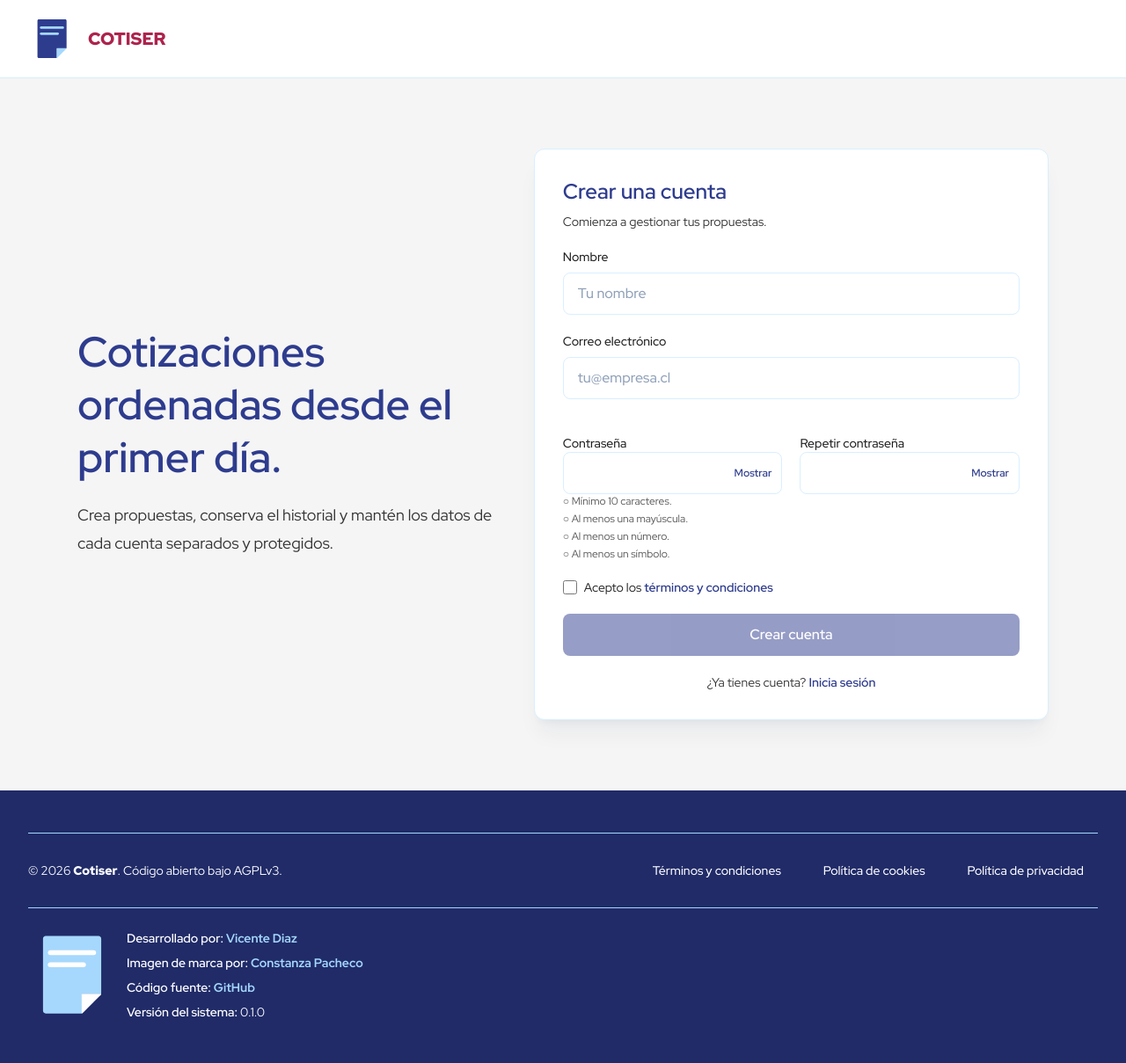
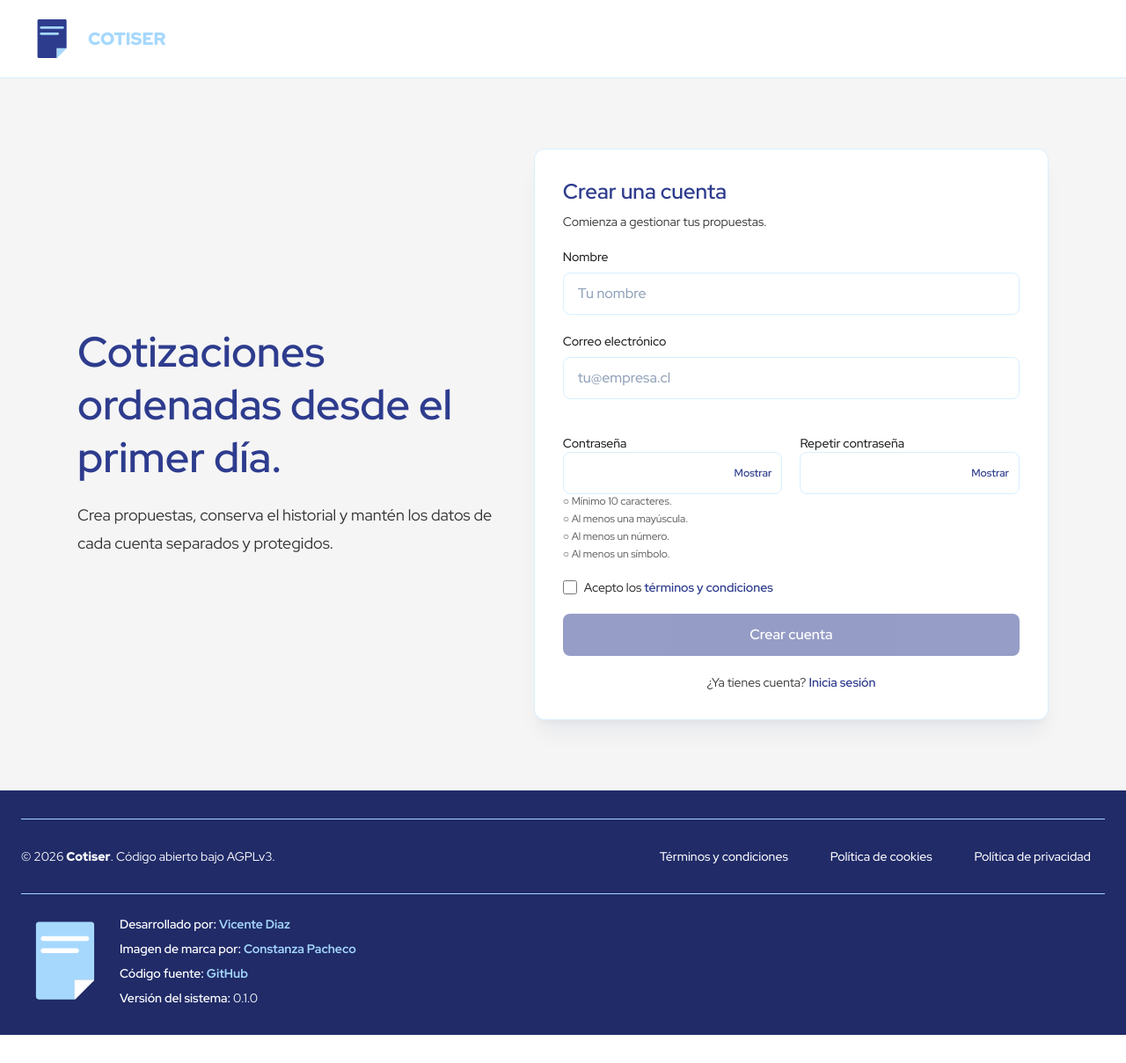
Before and after one commit to vicentediaz2/COTISER, a Next.js app: page /registro in a window 1280 px wide. Shown: the whole page at 88% size. After the commit the page ends 1177 px from the top, so only its background shows below. Built offline with nearby package versions, Linux system fonts and the light colour scheme; no server answers.

Commit message:
fix/distrubiocion de elementos

```diff
--- a/app/_components/Brand.tsx
+++ b/app/_components/Brand.tsx
@@ -12,7 +12,7 @@ export function Brand({ light = false }: { light?: boolean }) {
           height={60}
         />
       </span>
-      <span className={`text-xl font-black ${light ? "text-white" : "text-red-600"}`}>COTISER</span>
+      <span className={`text-xl font-black ${light ? "text-white" : "text-blue-50"}`}>COTISER</span>
     </Link>
   );
 }
--- a/app/_components/DifferenceSection.tsx
+++ b/app/_components/DifferenceSection.tsx
@@ -19,7 +19,7 @@ export function DifferenceSection({ differences }: DifferenceSectionProps) {
           description="Una herramienta simple para ordenar tu proceso comercial y responder con más rapidez y claridad."
         />
 
-        <div className="mt-12 grid gap-5 md:grid-cols-4">
+        <div className="mt-12 grid grid-cols-2 gap-5 md:grid-cols-4">
           {differences.map((difference) => (
             <article
               key={difference.title}
--- a/app/_components/Footer.tsx
+++ b/app/_components/Footer.tsx
@@ -8,7 +8,7 @@ export function Footer() {
   const currentYear = new Date().getFullYear();
 
   return (
-    <footer className="bg-blue-900 px-6 py-12 lg:px-8">
+    <footer className="bg-blue-900 px-6 py-8 lg:px-6">
       <div className="mx-auto max-w-7xl">
         <div className="space-y-6">
           <div className="flex flex-wrap items-center justify-between gap-4 border-t border-blue-50 pt-6 text-sm text-white">
--- a/app/_components/ProcessSection.tsx
+++ b/app/_components/ProcessSection.tsx
@@ -21,7 +21,7 @@ export function ProcessSection({ steps }: ProcessSectionProps) {
           {steps.map((step, index) => (
             <div
               key={step}
-              className="flex items-center gap-4 rounded-lg border border-blue-100 bg-white p-5 shadow-sm shadow-blue-950/5"
+              className="flex items-start gap-4 rounded-lg border border-blue-100 bg-white p-5 shadow-sm shadow-blue-950/5"
             >
               <span className="grid size-11 shrink-0 place-items-center rounded-lg bg-blue-700 text-sm font-bold text-white">
                 {index + 1}
--- a/app/page.tsx
+++ b/app/page.tsx
@@ -78,7 +78,7 @@ const differences = [
       "El código de la aplicación está disponible públicamente, ofreciendo mayor transparencia y libertad.",
   },
   {
-    title: "Para independientes",
+    title: "Para autónomos",
     iconPath: "/svg/independientes.svg",
     description:
       "Diseñada pensando en freelances y pequeños negocios que necesitan una herramienta sencilla para trabajar con sus clientes.",
```
